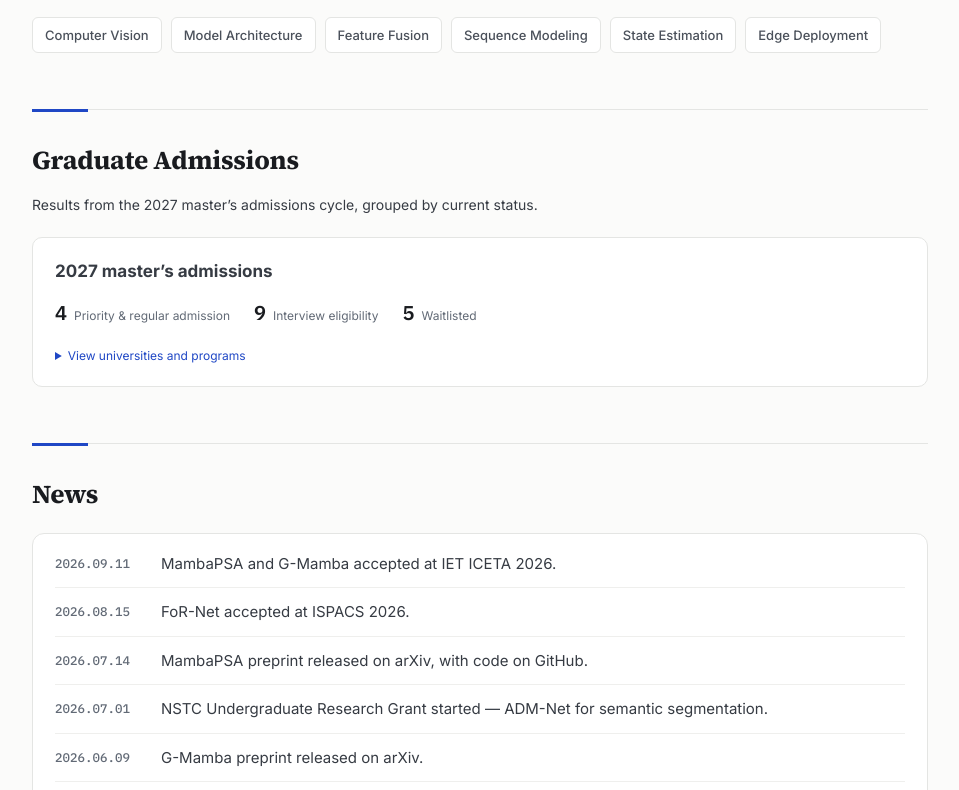
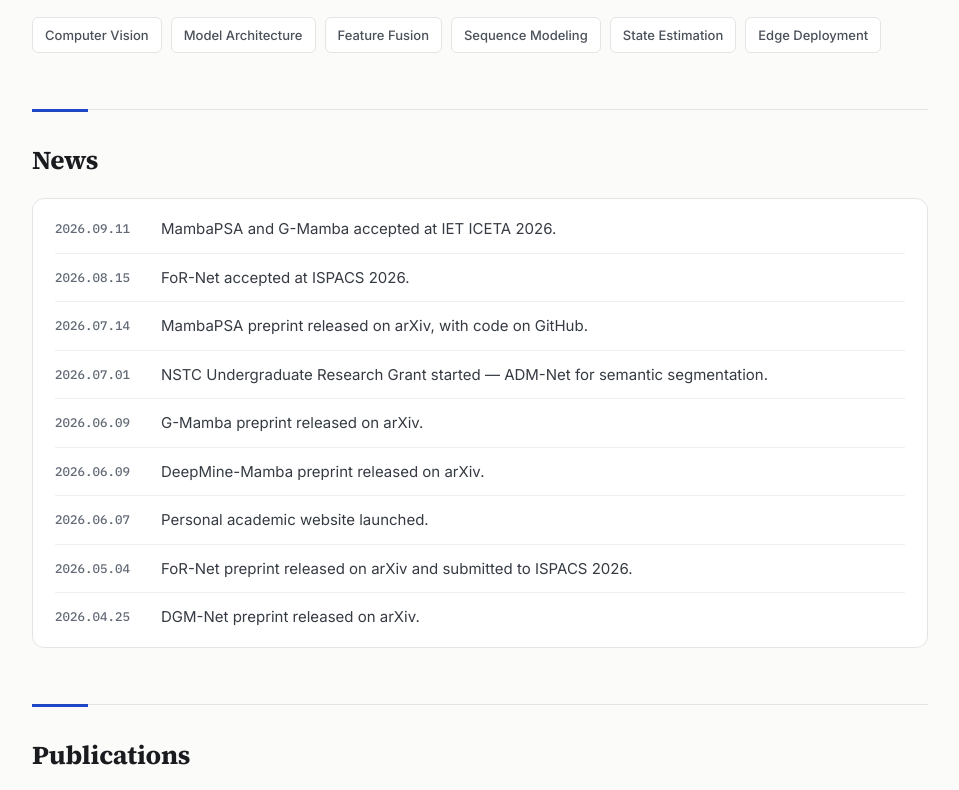
Before and after one commit to henrychan0719/henrychan0719.github.io, a plain HTML site: page index.html in a window 1280 px wide. Shown: the part 1083-1873 px from the top of the page, without its empty margins (320-1279 px from the left). Drawn offline with Linux system fonts and the light colour scheme.

Commit message:
Temporarily hide graduate admissions section

```diff
--- a/index.html
+++ b/index.html
@@ -245,7 +245,7 @@
         </div>
       </section>
 
-      <section id="admissions" class="section">
+      <section id="admissions" class="section" hidden style="display: none;">
   <h2><span lang="en">Graduate Admissions</span><span lang="zh-Hant">推薦甄試專區</span></h2>
   <p class="section-note"><span lang="en">Results from the 2027 master’s admissions cycle, grouped by current status.</span><span lang="zh-Hant">記錄各校系所的優先錄取、正取、面試資格與備取結果。</span></p>
   <article class="admissions-update">
```
